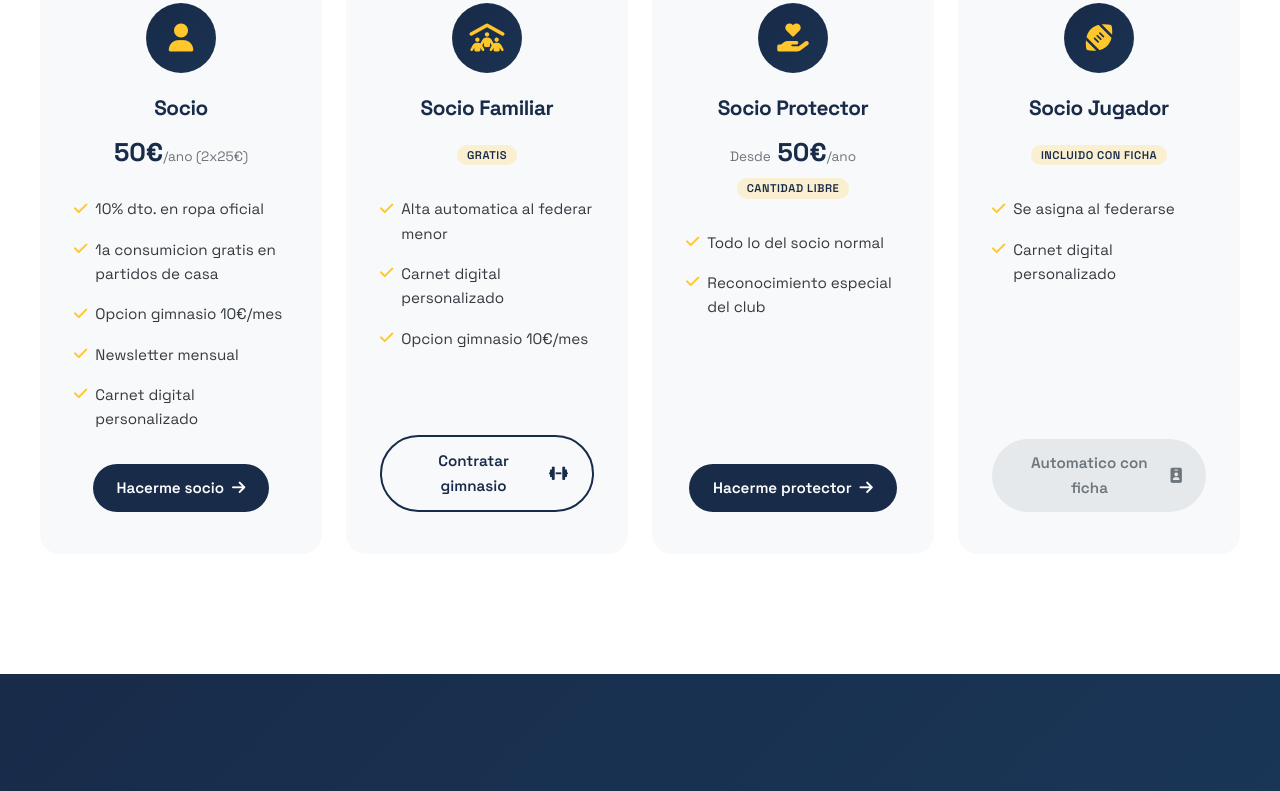
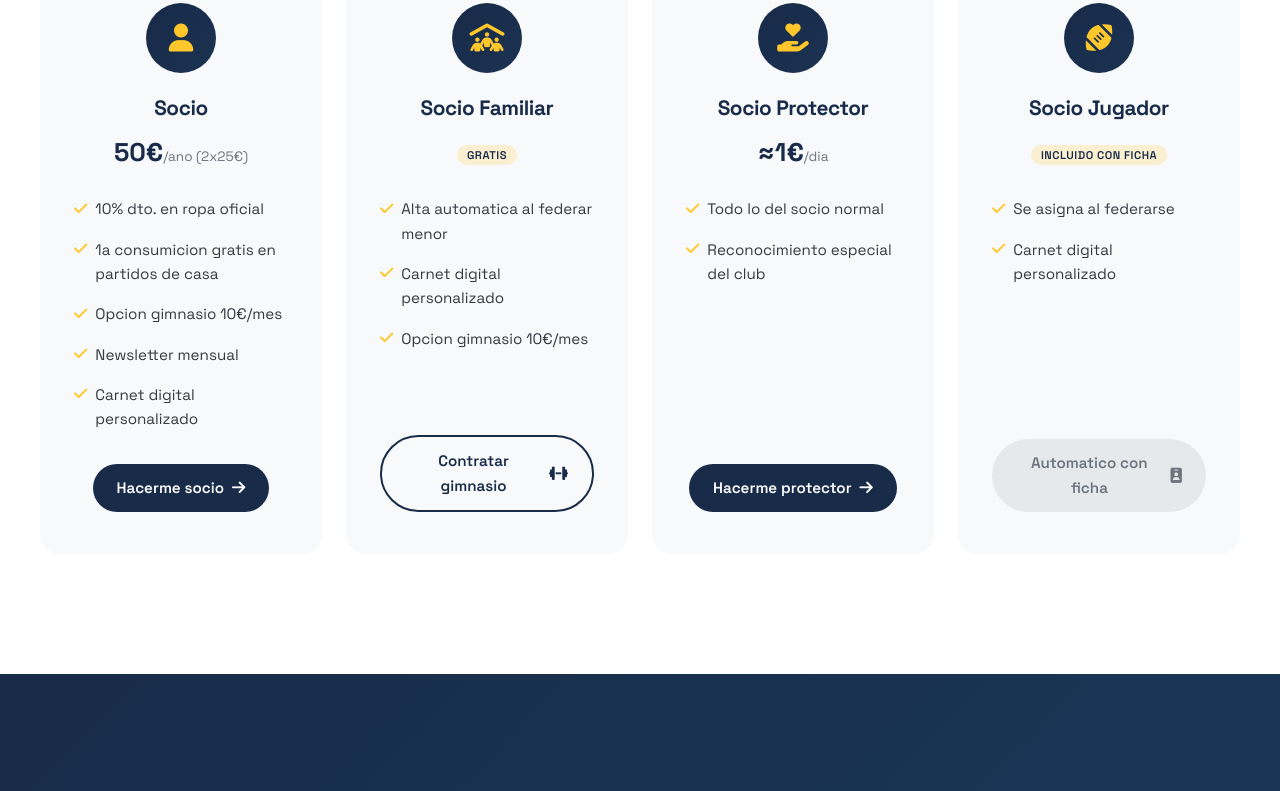
Before and after one commit to leandrorios-beep/menorcarugbyWEB, a plain HTML site: page socios.html in a window 1280 px wide. Shown: the part 1556-2347 px from the top of the page. Drawn offline with Linux system fonts and the light colour scheme.

Commit message:
feat: Update Socio Protector pricing to ≈1€/day (100€/quarter)
Change patron membership from "open amount from 50€" to "≈1€/day
(100€/quarter)" across all 6 languages (es, ca, en, fr, it, pt)
in both the pricing card and FAQ sections.

Co-Authored-By: Claude Opus 4.6 <noreply@anthropic.com>

```diff
--- a/socios.html
+++ b/socios.html
@@ -171,7 +171,7 @@
                 <div class="type-card">
                     <div class="type-icon"><i class="fas fa-hand-holding-heart"></i></div>
                     <h3 data-i18n-membership="types.protector.title">Socio Protector</h3>
-                    <div class="type-price"><span data-i18n-membership="types.protector.price_label">Desde</span> 50&#8364;<span data-i18n-membership="types.protector.price_detail">/ano</span> <span class="type-badge" data-i18n-membership="types.protector.badge">Cantidad libre</span></div>
+                    <div class="type-price">&asymp;1&#8364;<span data-i18n-membership="types.protector.price_detail">/dia</span></div>
                     <ul class="type-features">
                         <li><i class="fas fa-check"></i> <span data-i18n-membership="types.protector.f1">Todo lo del socio normal</span></li>
                         <li><i class="fas fa-check"></i> <span data-i18n-membership="types.protector.f2">Reconocimiento especial del club</span></li>
@@ -398,7 +398,7 @@
                         <i class="fas fa-chevron-down"></i>
                     </button>
                     <div class="faq-answer">
-                        <p data-i18n-membership="faq.q4.answer">Es un socio que aporta una cantidad libre (desde 50&#8364;) para apoyar al club. Disfruta de las mismas ventajas que el socio normal mas un reconocimiento especial.</p>
+                        <p data-i18n-membership="faq.q4.answer">Es un socio que aporta ≈1&#8364; al dia (100&#8364;/trimestre) para apoyar al club. Disfruta de las mismas ventajas que el socio normal mas un reconocimiento especial.</p>
                     </div>
                 </div>
 
@@ -519,9 +519,7 @@
                         'types.family.f3': 'Opcion gimnasio 10\u20AC/mes',
                         'types.family.cta': 'Contratar gimnasio',
                         'types.protector.title': 'Socio Protector',
-                        'types.protector.price_label': 'Desde',
-                        'types.protector.price_detail': '/ano',
-                        'types.protector.badge': 'Cantidad libre',
+                        'types.protector.price_detail': '/dia',
                         'types.protector.f1': 'Todo lo del socio normal',
                         'types.protector.f2': 'Reconocimiento especial del club',
                         'types.protector.cta': 'Hacerme protector',
@@ -564,11 +562,11 @@
                         'faq.q1.question': 'Como me hago socio?',
                         'faq.q1.answer': 'Elige tu tipo de socio, haz clic en "Hacerme socio", completa el pago seguro con Stripe y recibiras tu carnet digital por email.',
                         'faq.q2.question': 'Cuanto cuesta?',
-                        'faq.q2.answer': 'El socio normal cuesta 50\u20AC/ano, pagados en 2 cuotas de 25\u20AC (enero y julio). El socio familiar es gratis (al federar un menor). El socio protector aporta una cantidad libre desde 50\u20AC.',
+                        'faq.q2.answer': 'El socio normal cuesta 50\u20AC/ano, pagados en 2 cuotas de 25\u20AC (enero y julio). El socio familiar es gratis (al federar un menor). El socio protector aporta \u22481\u20AC al dia (100\u20AC/trimestre).',
                         'faq.q3.question': 'Que es un socio familiar?',
                         'faq.q3.answer': 'Al federar un menor en el club, el padre, madre o tutor recibe automaticamente el alta como socio familiar de forma gratuita, con su propio carnet digital.',
                         'faq.q4.question': 'Que es un socio protector?',
-                        'faq.q4.answer': 'Es un socio que aporta una cantidad libre (desde 50\u20AC) para apoyar al club. Disfruta de las mismas ventajas que el socio normal mas un reconocimiento especial.',
+                        'faq.q4.answer': 'Es un socio que aporta \u22481\u20AC al dia (100\u20AC/trimestre) para apoyar al club. Disfruta de las mismas ventajas que el socio normal mas un reconocimiento especial.',
                         'faq.q5.question': 'Como funciona el gimnasio?',
                         'faq.q5.answer': 'Cualquier tipo de socio puede anadir la opcion de gimnasio por 10\u20AC/mes adicionales. Contratable directamente desde la web.',
                         'faq.q6.question': 'Como funciona la numeracion?',
@@ -607,9 +605,7 @@
                         'types.family.f3': 'Opcio gimnas 10\u20AC/mes',
                         'types.family.cta': 'Contractar gimnas',
                         'types.protector.title': 'Soci Protector',
-                        'types.protector.price_label': 'Des de',
-                        'types.protector.price_detail': '/any',
-                        'types.protector.badge': 'Quantitat lliure',
+                        'types.protector.price_detail': '/dia',
                         'types.protector.f1': 'Tot el del soci normal',
                         'types.protector.f2': 'Reconeixement especial del club',
                         'types.protector.cta': 'Fer-me protector',
@@ -652,11 +648,11 @@
                         'faq.q1.question': 'Com em faig soci?',
                         'faq.q1.answer': 'Tria el teu tipus de soci, fes clic a "Fer-me soci", completa el pagament segur amb Stripe i rebras el teu carnet digital per email.',
                         'faq.q2.question': 'Quant costa?',
-                        'faq.q2.answer': 'El soci normal costa 50\u20AC/any, pagats en 2 quotes de 25\u20AC (gener i juliol). El soci familiar es gratis (en federar un menor). El soci protector aporta una quantitat lliure des de 50\u20AC.',
+                        'faq.q2.answer': 'El soci normal costa 50\u20AC/any, pagats en 2 quotes de 25\u20AC (gener i juliol). El soci familiar es gratis (en federar un menor). El soci protector aporta \u22481\u20AC al dia (100\u20AC/trimestre).',
                         'faq.q3.question': 'Que es un soci familiar?',
                         'faq.q3.answer': 'En federar un menor al club, el pare, mare o tutor rep automaticament l\'alta com a soci familiar de forma gratuita, amb el seu propi carnet digital.',
                         'faq.q4.question': 'Que es un soci protector?',
-                        'faq.q4.answer': 'Es un soci que aporta una quantitat lliure (des de 50\u20AC) per recolzar el club. Gaudeix de les mateixes avantatges que el soci normal mes un reconeixement especial.',
+                        'faq.q4.answer': 'Es un soci que aporta \u22481\u20AC al dia (100\u20AC/trimestre) per recolzar el club. Gaudeix de les mateixes avantatges que el soci normal mes un reconeixement especial.',
                         'faq.q5.question': 'Com funciona el gimnas?',
                         'faq.q5.answer': 'Qualsevol tipus de soci pot afegir l\'opcio de gimnas per 10\u20AC/mes addicionals. Contractable directament des de la web.',
                         'faq.q6.question': 'Com funciona la numeracio?',
@@ -695,9 +691,7 @@
                         'types.family.f3': 'Gym option \u20AC10/month',
                         'types.family.cta': 'Subscribe to gym',
                         'types.protector.title': 'Patron Member',
-                        'types.protector.price_label': 'From',
-                        'types.protector.price_detail': '/year',
-                        'types.protector.badge': 'Open amount',
+                        'types.protector.price_detail': '/day',
                         'types.protector.f1': 'All standard member benefits',
                         'types.protector.f2': 'Special club recognition',
                         'types.protector.cta': 'Become a patron',
@@ -740,11 +734,11 @@
                         'faq.q1.question': 'How do I become a member?',
                         'faq.q1.answer': 'Choose your member type, click "Become a member", complete the secure payment with Stripe and you\'ll receive your digital card by email.',
                         'faq.q2.question': 'How much does it cost?',
-                        'faq.q2.answer': 'Standard membership is \u20AC50/year, paid in 2 installments of \u20AC25 (January and July). Family membership is free (when registering a minor). Patron membership is an open amount from \u20AC50.',
+                        'faq.q2.answer': 'Standard membership is \u20AC50/year, paid in 2 installments of \u20AC25 (January and July). Family membership is free (when registering a minor). Patron membership is \u2248\u20AC1/day (\u20AC100/quarter).',
                         'faq.q3.question': 'What is a family member?',
                         'faq.q3.answer': 'When registering a minor with the club, the parent or guardian automatically receives free family membership with their own digital card.',
                         'faq.q4.question': 'What is a patron member?',
-                        'faq.q4.answer': 'A member who contributes an open amount (from \u20AC50) to support the club. Enjoys all standard member benefits plus special recognition.',
+                        'faq.q4.answer': 'A member who contributes \u2248\u20AC1/day (\u20AC100/quarter) to support the club. Enjoys all standard member benefits plus special recognition.',
                         'faq.q5.question': 'How does the gym work?',
                         'faq.q5.answer': 'Any member type can add the gym option for an additional \u20AC10/month. Available to subscribe directly from the website.',
                         'faq.q6.question': 'How does the numbering work?',
@@ -783,9 +777,7 @@
                         'types.family.f3': 'Option salle de sport 10\u20AC/mois',
                         'types.family.cta': 'S\'abonner a la salle',
                         'types.protector.title': 'Membre Protecteur',
-                        'types.protector.price_label': 'A partir de',
-                        'types.protector.price_detail': '/an',
-                        'types.protector.badge': 'Montant libre',
+                        'types.protector.price_detail': '/jour',
                         'types.protector.f1': 'Tous les avantages du membre standard',
                         'types.protector.f2': 'Reconnaissance speciale du club',
                         'types.protector.cta': 'Devenir protecteur',
@@ -828,11 +820,11 @@
                         'faq.q1.question': 'Comment devenir membre?',
                         'faq.q1.answer': 'Choisissez votre type de membre, cliquez sur "Devenir membre", completez le paiement securise avec Stripe et vous recevrez votre carte numerique par email.',
                         'faq.q2.question': 'Combien ca coute?',
-                        'faq.q2.answer': 'Le membre standard coute 50\u20AC/an, payes en 2 versements de 25\u20AC (janvier et juillet). Le membre familial est gratuit (en federant un mineur). Le membre protecteur apporte un montant libre a partir de 50\u20AC.',
+                        'faq.q2.answer': 'Le membre standard coute 50\u20AC/an, payes en 2 versements de 25\u20AC (janvier et juillet). Le membre familial est gratuit (en federant un mineur). Le membre protecteur apporte \u22481\u20AC/jour (100\u20AC/trimestre).',
                         'faq.q3.question': 'Qu\'est-ce qu\'un membre familial?',
                         'faq.q3.answer': 'En federant un mineur au club, le parent ou tuteur recoit automatiquement l\'inscription comme membre familial gratuitement, avec sa propre carte numerique.',
                         'faq.q4.question': 'Qu\'est-ce qu\'un membre protecteur?',
-                        'faq.q4.answer': 'C\'est un membre qui apporte un montant libre (a partir de 50\u20AC) pour soutenir le club. Il profite des memes avantages que le membre standard plus une reconnaissance speciale.',
+                        'faq.q4.answer': 'C\'est un membre qui apporte \u22481\u20AC/jour (100\u20AC/trimestre) pour soutenir le club. Il profite des memes avantages que le membre standard plus une reconnaissance speciale.',
                         'faq.q5.question': 'Comment fonctionne la salle de sport?',
                         'faq.q5.answer': 'Tout type de membre peut ajouter l\'option salle de sport pour 10\u20AC/mois supplementaires. Abonnement directement depuis le site web.',
                         'faq.q6.question': 'Comment fonctionne la numerotation?',
@@ -871,9 +863,7 @@
                         'types.family.f3': 'Opzione palestra 10\u20AC/mese',
                         'types.family.cta': 'Abbonarsi alla palestra',
                         'types.protector.title': 'Socio Protettore',
-                        'types.protector.price_label': 'Da',
-                        'types.protector.price_detail': '/anno',
-                        'types.protector.badge': 'Importo libero',
+                        'types.protector.price_detail': '/giorno',
                         'types.protector.f1': 'Tutti i vantaggi del socio normale',
                         'types.protector.f2': 'Riconoscimento speciale del club',
                         'types.protector.cta': 'Diventa protettore',
@@ -916,11 +906,11 @@
                         'faq.q1.question': 'Come divento socio?',
                         'faq.q1.answer': 'Scegli il tuo tipo di socio, clicca su "Diventa socio", completa il pagamento sicuro con Stripe e riceverai la tua tessera digitale via email.',
                         'faq.q2.question': 'Quanto costa?',
-                        'faq.q2.answer': 'Il socio normale costa 50\u20AC/anno, pagati in 2 rate da 25\u20AC (gennaio e luglio). Il socio familiare e gratis (federando un minore). Il socio protettore apporta un importo libero da 50\u20AC.',
+                        'faq.q2.answer': 'Il socio normale costa 50\u20AC/anno, pagati in 2 rate da 25\u20AC (gennaio e luglio). Il socio familiare e gratis (federando un minore). Il socio protettore apporta \u22481\u20AC/giorno (100\u20AC/trimestre).',
                         'faq.q3.question': 'Cos\'e un socio familiare?',
                         'faq.q3.answer': 'Federando un minore nel club, il genitore o tutore riceve automaticamente l\'iscrizione come socio familiare gratuitamente, con la propria tessera digitale.',
                         'faq.q4.question': 'Cos\'e un socio protettore?',
-                        'faq.q4.answer': 'E un socio che apporta un importo libero (da 50\u20AC) per sostenere il club. Gode degli stessi vantaggi del socio normale piu un riconoscimento speciale.',
+                        'faq.q4.answer': 'E un socio che apporta \u22481\u20AC/giorno (100\u20AC/trimestre) per sostenere il club. Gode degli stessi vantaggi del socio normale piu un riconoscimento speciale.',
                         'faq.q5.question': 'Come funziona la palestra?',
                         'faq.q5.answer': 'Qualsiasi tipo di socio puo aggiungere l\'opzione palestra per 10\u20AC/mese aggiuntivi. Sottoscrivibile direttamente dal sito web.',
                         'faq.q6.question': 'Come funziona la numerazione?',
@@ -959,9 +949,7 @@
                         'types.family.f3': 'Opcao ginasio 10\u20AC/mes',
                         'types.family.cta': 'Subscrever ginasio',
                         'types.protector.title': 'Socio Protetor',
-                        'types.protector.price_label': 'Desde',
-                        'types.protector.price_detail': '/ano',
-                        'types.protector.badge': 'Valor livre',
+                        'types.protector.price_detail': '/dia',
                         'types.protector.f1': 'Tudo do socio normal',
                         'types.protector.f2': 'Reconhecimento especial do clube',
                         'types.protector.cta': 'Tornar-me protetor',
@@ -1004,11 +992,11 @@
                         'faq.q1.question': 'Como me torno socio?',
                         'faq.q1.answer': 'Escolhe o teu tipo de socio, clica em "Tornar-me socio", completa o pagamento seguro com Stripe e recebes o teu cartao digital por email.',
                         'faq.q2.question': 'Quanto custa?',
-                        'faq.q2.answer': 'O socio normal custa 50\u20AC/ano, pagos em 2 prestacoes de 25\u20AC (janeiro e julho). O socio familiar e gratis (ao federar um menor). O socio protetor contribui com um valor livre desde 50\u20AC.',
+                        'faq.q2.answer': 'O socio normal custa 50\u20AC/ano, pagos em 2 prestacoes de 25\u20AC (janeiro e julho). O socio familiar e gratis (ao federar um menor). O socio protetor contribui com \u22481\u20AC/dia (100\u20AC/trimestre).',
                         'faq.q3.question': 'O que e um socio familiar?',
                         'faq.q3.answer': 'Ao federar um menor no clube, o pai, mae ou tutor recebe automaticamente a inscricao como socio familiar de forma gratuita, com o seu proprio cartao digital.',
                         'faq.q4.question': 'O que e um socio protetor?',
-                        'faq.q4.answer': 'E um socio que contribui com um valor livre (desde 50\u20AC) para apoiar o clube. Desfruta das mesmas vantagens que o socio normal mais um reconhecimento especial.',
+                        'faq.q4.answer': 'E um socio que contribui com \u22481\u20AC/dia (100\u20AC/trimestre) para apoiar o clube. Desfruta das mesmas vantagens que o socio normal mais um reconhecimento especial.',
                         'faq.q5.question': 'Como funciona o ginasio?',
                         'faq.q5.answer': 'Qualquer tipo de socio pode adicionar a opcao de ginasio por 10\u20AC/mes adicionais. Subscricao diretamente pelo site.',
                         'faq.q6.question': 'Como funciona a numeracao?',
```
